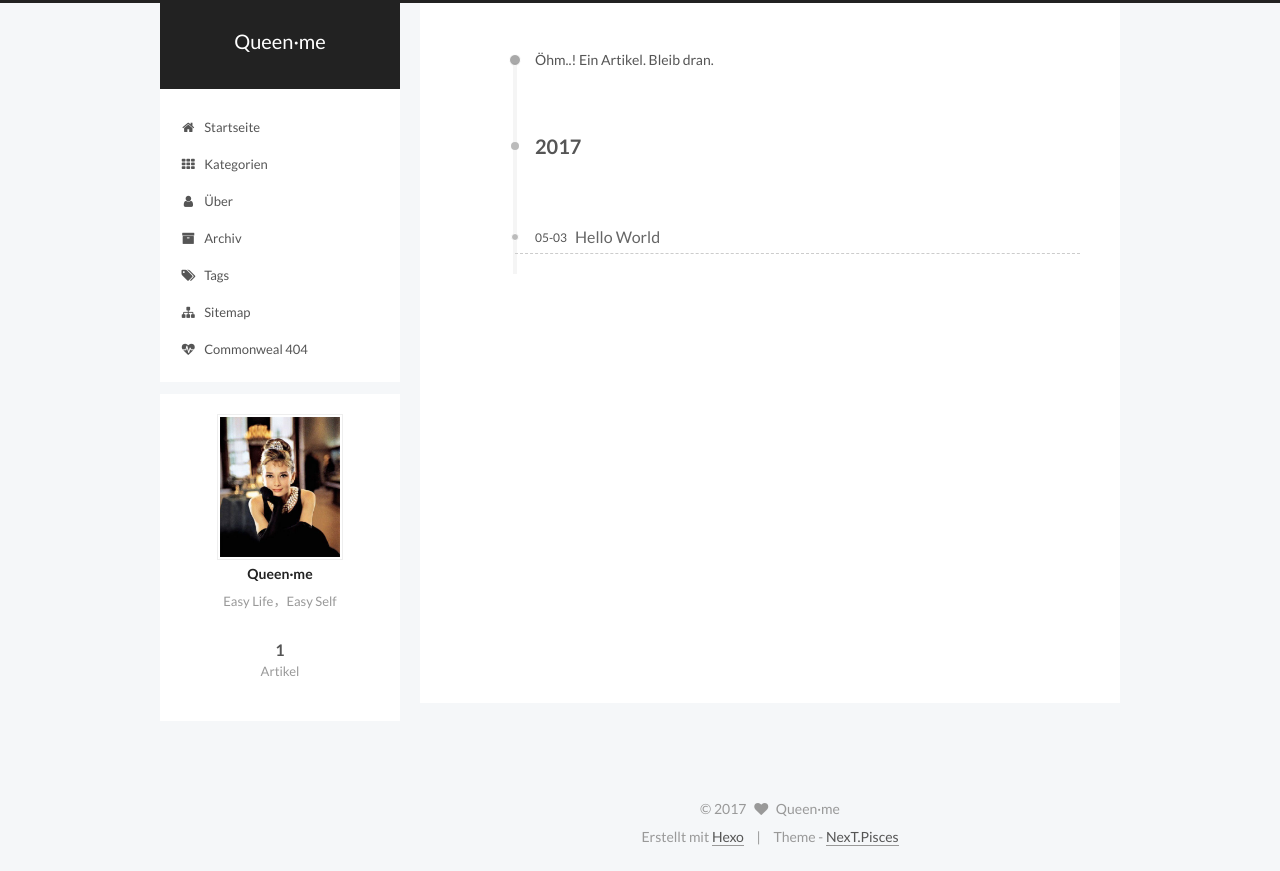
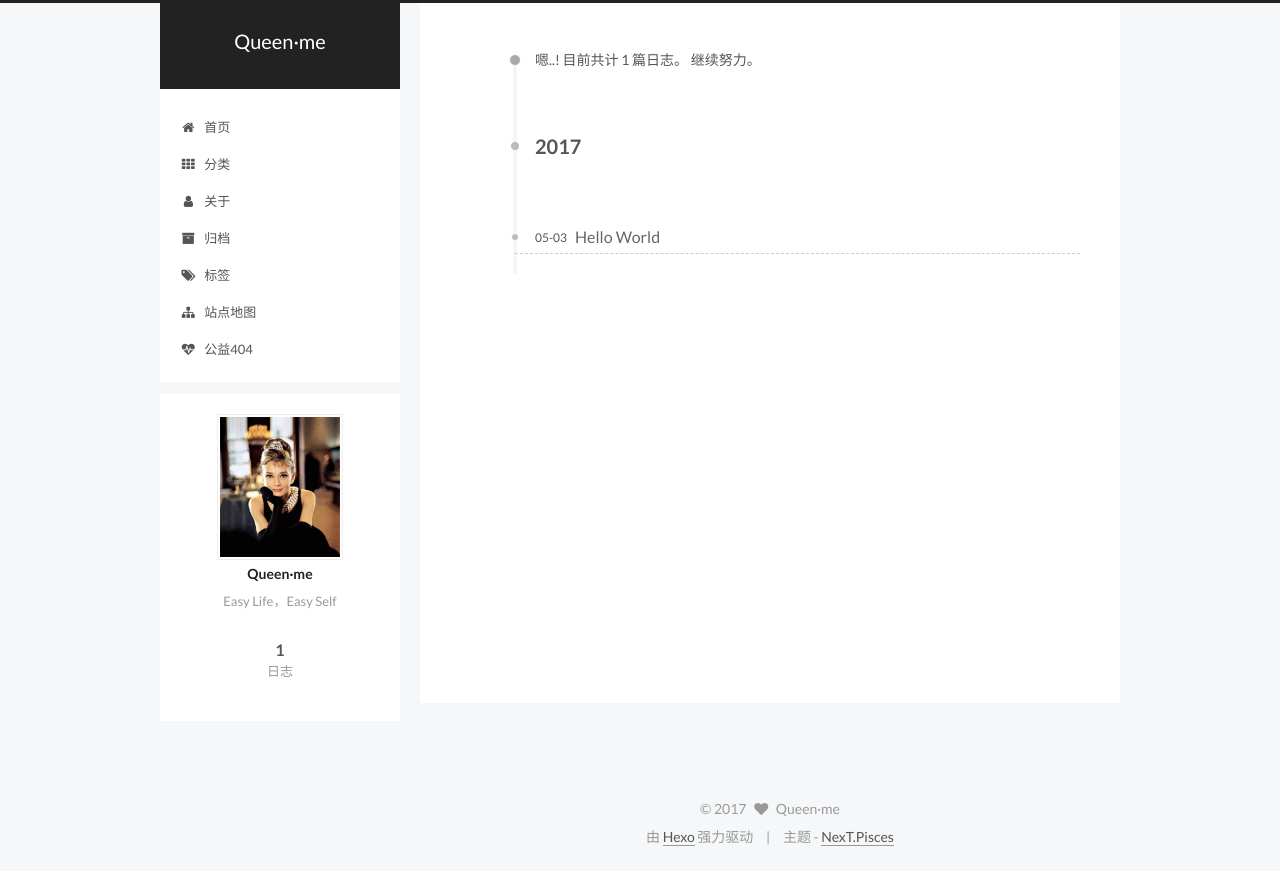
Before and after one commit to llydream/llydream.github.io, a plain HTML site: page archives/2017/05/index.html in a window 1280 px wide. Drawn offline with Linux system fonts and the light colour scheme.

Commit message:
Site updated: 2017-05-03 14:01:25

```diff
--- a/archives/2017/05/index.html
+++ b/archives/2017/05/index.html
@@ -5,7 +5,7 @@
 
 
 
-<html class="theme-next pisces use-motion" lang="zh-cn">
+<html class="theme-next pisces use-motion" lang="zh-Hans">
 <head>
   <meta charset="UTF-8"/>
 <meta http-equiv="X-UA-Compatible" content="IE=edge" />
@@ -109,7 +109,7 @@
     motion: true,
     duoshuo: {
       userId: '0',
-      author: 'Author'
+      author: '博主'
     },
     algolia: {
       applicationID: '',
@@ -129,10 +129,10 @@
 
 
 
-  <title> Archiv | Queen·me </title>
+  <title> 归档 | Queen·me </title>
 </head>
 
-<body itemscope itemtype="http://schema.org/WebPage" lang="zh-cn">
+<body itemscope itemtype="http://schema.org/WebPage" lang="zh-Hans">
 
 
 
@@ -195,7 +195,7 @@
 
               <i class="menu-item-icon fa fa-fw fa-home"></i> <br />
 
-            Startseite
+            首页
           </a>
         </li>
 
@@ -205,7 +205,7 @@
 
               <i class="menu-item-icon fa fa-fw fa-th"></i> <br />
 
-            Kategorien
+            分类
           </a>
         </li>
 
@@ -215,7 +215,7 @@
 
               <i class="menu-item-icon fa fa-fw fa-user"></i> <br />
 
-            Über
+            关于
           </a>
         </li>
 
@@ -225,7 +225,7 @@
 
               <i class="menu-item-icon fa fa-fw fa-archive"></i> <br />
 
-            Archiv
+            归档
           </a>
         </li>
 
@@ -235,7 +235,7 @@
 
               <i class="menu-item-icon fa fa-fw fa-tags"></i> <br />
 
-            Tags
+            标签
           </a>
         </li>
 
@@ -245,7 +245,7 @@
 
               <i class="menu-item-icon fa fa-fw fa-sitemap"></i> <br />
 
-            Sitemap
+            站点地图
           </a>
         </li>
 
@@ -255,7 +255,7 @@
 
               <i class="menu-item-icon fa fa-fw fa-heartbeat"></i> <br />
 
-            Commonweal 404
+            公益404
           </a>
         </li>
 
@@ -287,7 +287,7 @@
 
 
 
-      Öhm..! Ein Artikel. Bleib dran.
+      嗯..! 目前共计 1 篇日志。 继续努力。
     </span>
 
 
@@ -381,7 +381,7 @@
             <div class="site-state-item site-state-posts">
               <a href="/archives">
                 <span class="site-state-item-count">1</span>
-                <span class="site-state-item-name">Artikel</span>
+                <span class="site-state-item-name">日志</span>
               </a>
             </div>
 
@@ -435,11 +435,11 @@
 
 
 <div class="powered-by">
-  Erstellt mit  <a class="theme-link" href="https://hexo.io">Hexo</a>
+  由 <a class="theme-link" href="https://hexo.io">Hexo</a> 强力驱动
 </div>
 
 <div class="theme-info">
-  Theme -
+  主题 -
   <a class="theme-link" href="https://github.com/iissnan/hexo-theme-next">
     NexT.Pisces
   </a>
--- a/css/main.css
+++ b/css/main.css
@@ -1685,7 +1685,7 @@ pre .javascript .function {
   width: 4px;
   height: 4px;
   border-radius: 50%;
-  background: #5ca11d;
+  background: #ffa866;
 }
 .links-of-blogroll {
   font-size: 13px;
```
Also changed, not shown: 2017/05/03/hello-world/index.html (+17 -17 lines), archives/2017/index.html (+15 -15 lines), archives/index.html (+15 -15 lines), index.html (+15 -15 lines).
